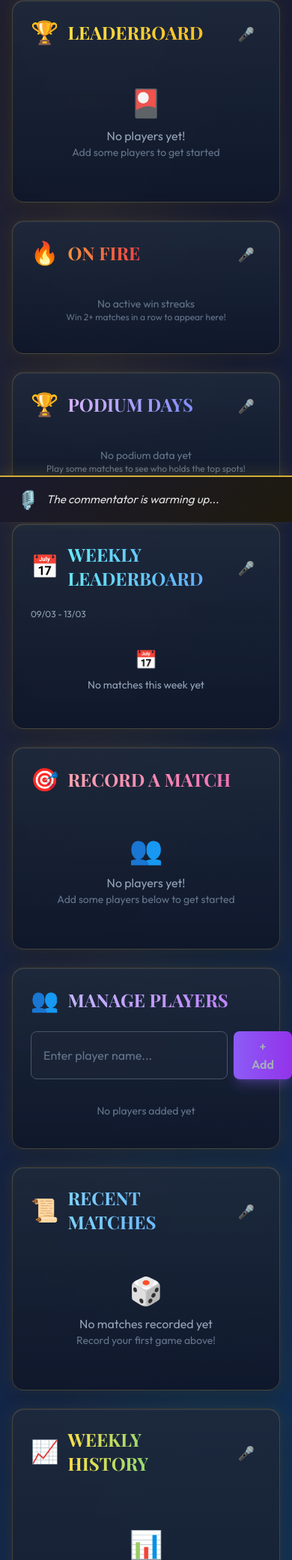
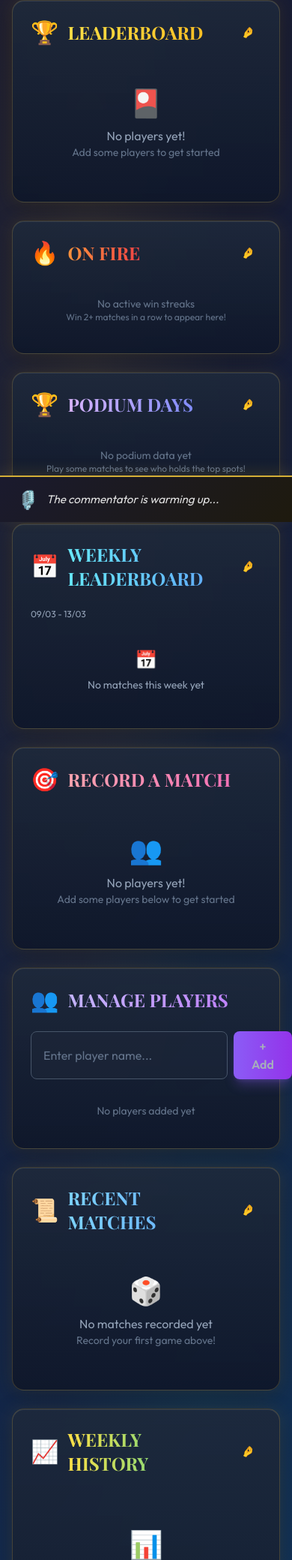
Before and after one commit to lfabbrini/trio_tracker, a FastAPI app: page / in a window 390 px wide. Shown: the part 148-2228 px from the top of the page at 75% size. Run offline with FastAPI, Linux system fonts and the light colour scheme; data that the repository does not hold is empty; some libraries are stand-ins or nearby versions.

Commit message:
fix: Update microphone button icon from 🎤 to 🤌 for consistency across panels

```diff
--- a/app/templates/base.html
+++ b/app/templates/base.html
@@ -592,7 +592,7 @@
             } catch (e) {
                 console.warn('Panel commentary error:', e);
             } finally {
-                if (btn) { btn.textContent = '🎤'; btn.disabled = false; }
+                if (btn) { btn.textContent = '🤌'; btn.disabled = false; }
             }
         }
 
--- a/app/templates/index.html
+++ b/app/templates/index.html
@@ -16,7 +16,7 @@
                     </h2>
                 </div>
                 <button id="mic-btn-leaderboard" onclick="commentOnPanel('leaderboard')" title="Commento AI su questo pannello"
-                        class="btn btn-xs btn-ghost text-slate-400 hover:text-yellow-400 transition-colors duration-200 text-lg px-2">🎤</button>
+                        class="btn btn-xs btn-ghost text-slate-400 hover:text-yellow-400 transition-colors duration-200 text-sm px-2">🤌</button>
             </div>
 
             <div id="leaderboard" hx-get="/partials/leaderboard" hx-trigger="every 30s">
@@ -34,7 +34,7 @@
                     </h2>
                 </div>
                 <button id="mic-btn-win_streaks" onclick="commentOnPanel('win_streaks')" title="Commento AI su questo pannello"
-                        class="btn btn-xs btn-ghost text-slate-400 hover:text-yellow-400 transition-colors duration-200 text-lg px-2">🎤</button>
+                        class="btn btn-xs btn-ghost text-slate-400 hover:text-yellow-400 transition-colors duration-200 text-sm px-2">🤌</button>
             </div>
 
             <div id="win-streaks" hx-get="/partials/win-streaks" hx-trigger="every 30s">
@@ -52,7 +52,7 @@
                     </h2>
                 </div>
                 <button id="mic-btn-podium_days" onclick="commentOnPanel('podium_days')" title="Commento AI su questo pannello"
-                        class="btn btn-xs btn-ghost text-slate-400 hover:text-yellow-400 transition-colors duration-200 text-lg px-2">🎤</button>
+                        class="btn btn-xs btn-ghost text-slate-400 hover:text-yellow-400 transition-colors duration-200 text-sm px-2">🤌</button>
             </div>
 
             <div id="podium-days" hx-get="/partials/podium-days" hx-trigger="every 30s">
@@ -70,7 +70,7 @@
                     </h2>
                 </div>
                 <button id="mic-btn-weekly_leaderboard" onclick="commentOnPanel('weekly_leaderboard')" title="Commento AI su questo pannello"
-                        class="btn btn-xs btn-ghost text-slate-400 hover:text-yellow-400 transition-colors duration-200 text-lg px-2">🎤</button>
+                        class="btn btn-xs btn-ghost text-slate-400 hover:text-yellow-400 transition-colors duration-200 text-sm px-2">🤌</button>
             </div>
 
             <div id="weekly-leaderboard" hx-get="/partials/most-active" hx-trigger="every 30s">
@@ -120,7 +120,7 @@
                     </h2>
                 </div>
                 <button id="mic-btn-recent_matches" onclick="commentOnPanel('recent_matches')" title="Commento AI su questo pannello"
-                        class="btn btn-xs btn-ghost text-slate-400 hover:text-yellow-400 transition-colors duration-200 text-lg px-2">🎤</button>
+                        class="btn btn-xs btn-ghost text-slate-400 hover:text-yellow-400 transition-colors duration-200 text-sm px-2">🤌</button>
             </div>
 
             <div id="recent-matches" hx-get="/partials/recent" hx-trigger="every 30s">
@@ -137,7 +137,7 @@
                     </h2>
                 </div>
                 <button id="mic-btn-weekly_history" onclick="commentOnPanel('weekly_history')" title="Commento AI su questo pannello"
-                        class="btn btn-xs btn-ghost text-slate-400 hover:text-yellow-400 transition-colors duration-200 text-lg px-2">🎤</button>
+                        class="btn btn-xs btn-ghost text-slate-400 hover:text-yellow-400 transition-colors duration-200 text-sm px-2">🤌</button>
             </div>
             <div id="weekly-history" style="height: 350px;">
                 {% include "partials/weekly_history_chart.html" %}
```
